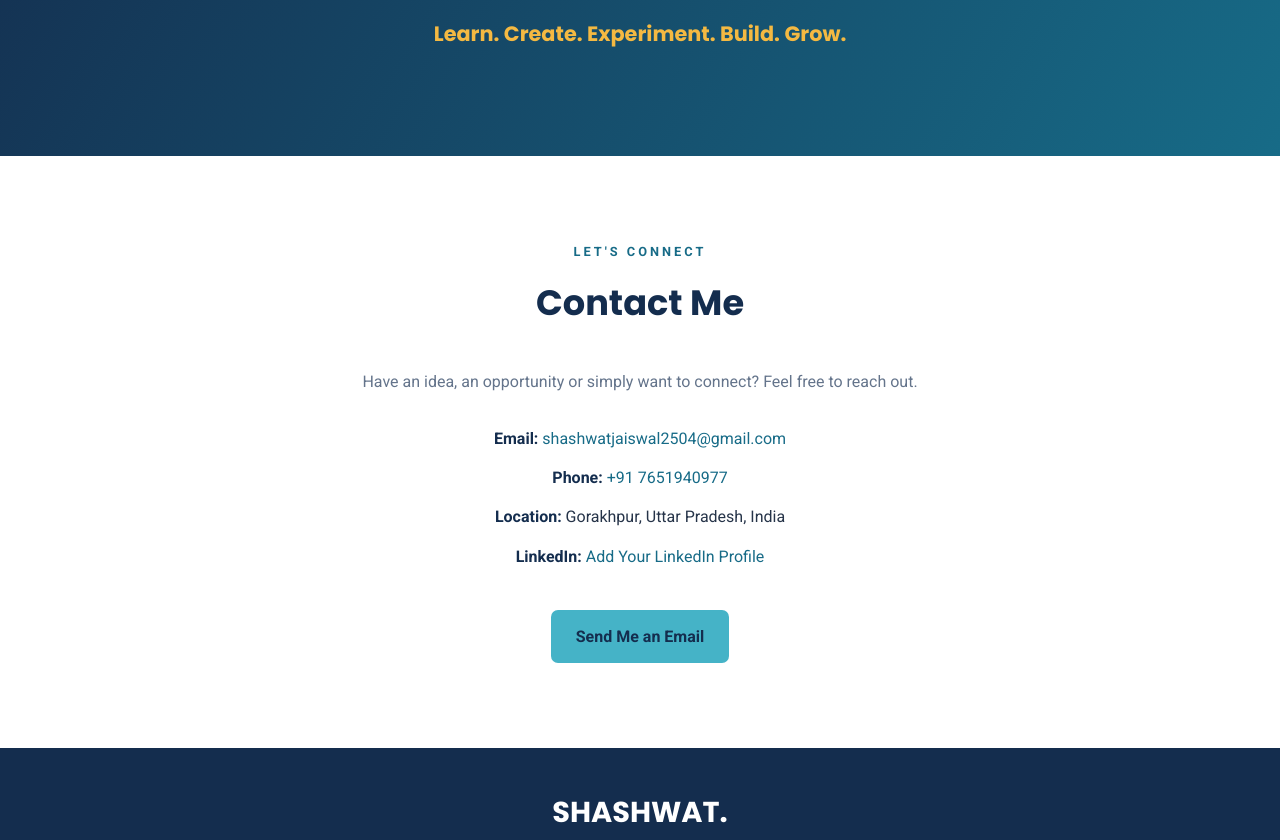
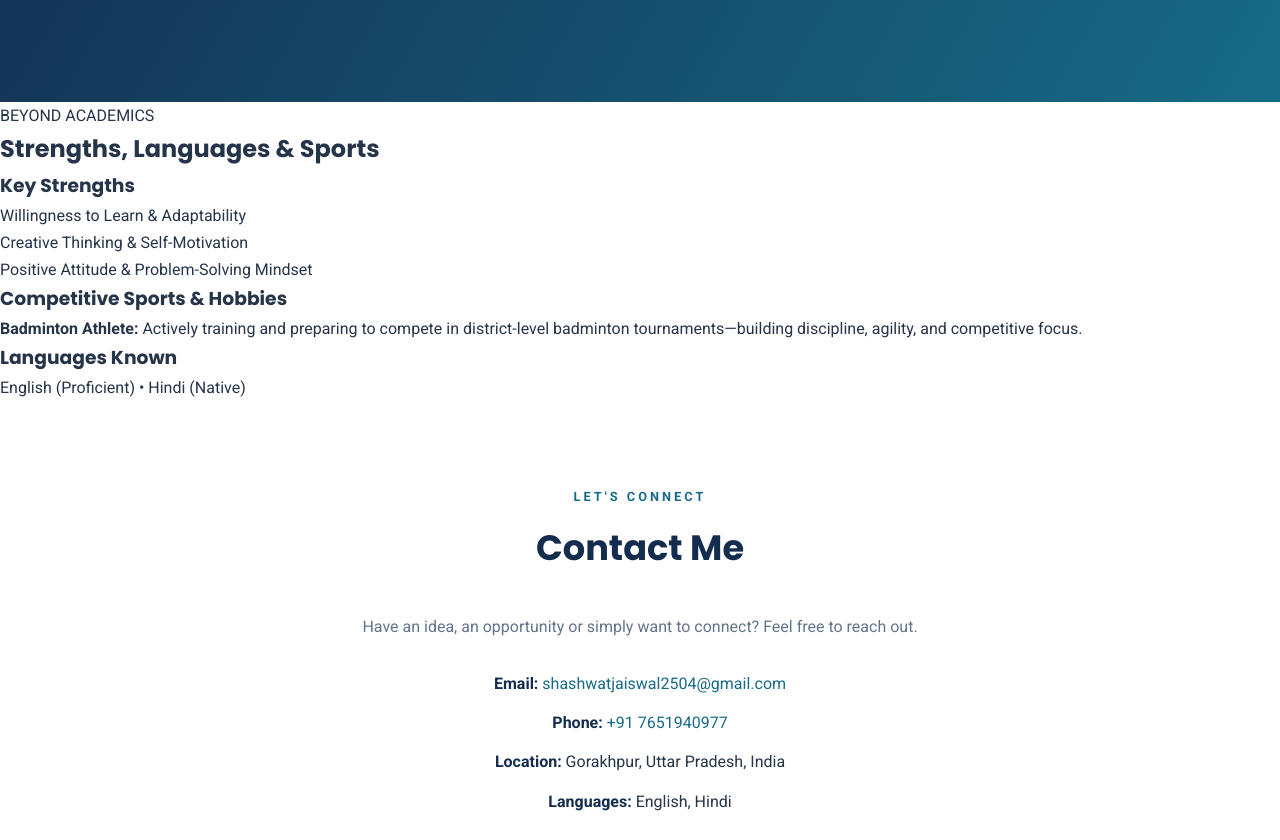
Before and after one commit to shashwatjaiswal2504-source/shashwat-resume, a plain HTML site: page index.html in a window 1280 px wide. Shown: the part 3447-4287 px from the top of the page. Drawn offline with Linux system fonts and the light colour scheme.

Commit message:
Enhance portfolio with strengths and hobbies section
Added strengths, hobbies, and languages section to the portfolio.

```diff
--- a/index.html
+++ b/index.html
@@ -1,12 +1,4 @@
-.profile-photo {
-  width: 320px;
-  height: 400px;
-  object-fit: cover;
-  object-position: center 25%;
-  border-radius: 24px;
-  border: 2px solid #3b82f6;
-  box-shadow: 0 0 35px rgba(59, 130, 246, 0.2);
-}
+
 <!DOCTYPE html>
 <html lang="en">
 
@@ -416,6 +408,29 @@
 
         </section>
 
+<section id="strengths-hobbies">
+  <p>BEYOND ACADEMICS</p>
+  <h2>Strengths, Languages &amp; Sports</h2>
+
+  <div>
+    <h3>Key Strengths</h3>
+    <ul>
+      <li>Willingness to Learn &amp; Adaptability</li>
+      <li>Creative Thinking &amp; Self-Motivation</li>
+      <li>Positive Attitude &amp; Problem-Solving Mindset</li>
+    </ul>
+  </div>
+
+  <div>
+    <h3>Competitive Sports &amp; Hobbies</h3>
+    <p><strong>Badminton Athlete:</strong> Actively training and preparing to compete in district-level badminton tournaments—building discipline, agility, and competitive focus.</p>
+  </div>
+
+  <div>
+    <h3>Languages Known</h3>
+    <p>English (Proficient) &bull; Hindi (Native)</p>
+  </div>
+</section>
 
         <!-- CONTACT SECTION -->
 
@@ -454,9 +469,10 @@
                     </p>
 
                     <p>
-                        <strong>LinkedIn:</strong>
-                        <a href="#" target="_blank" rel="noopener noreferrer">
-                            Add Your LinkedIn Profile
+                        <p><strong>Languages:</strong> English, Hindi</p>
+
+
+
                         </a>
                     </p>
 
```
